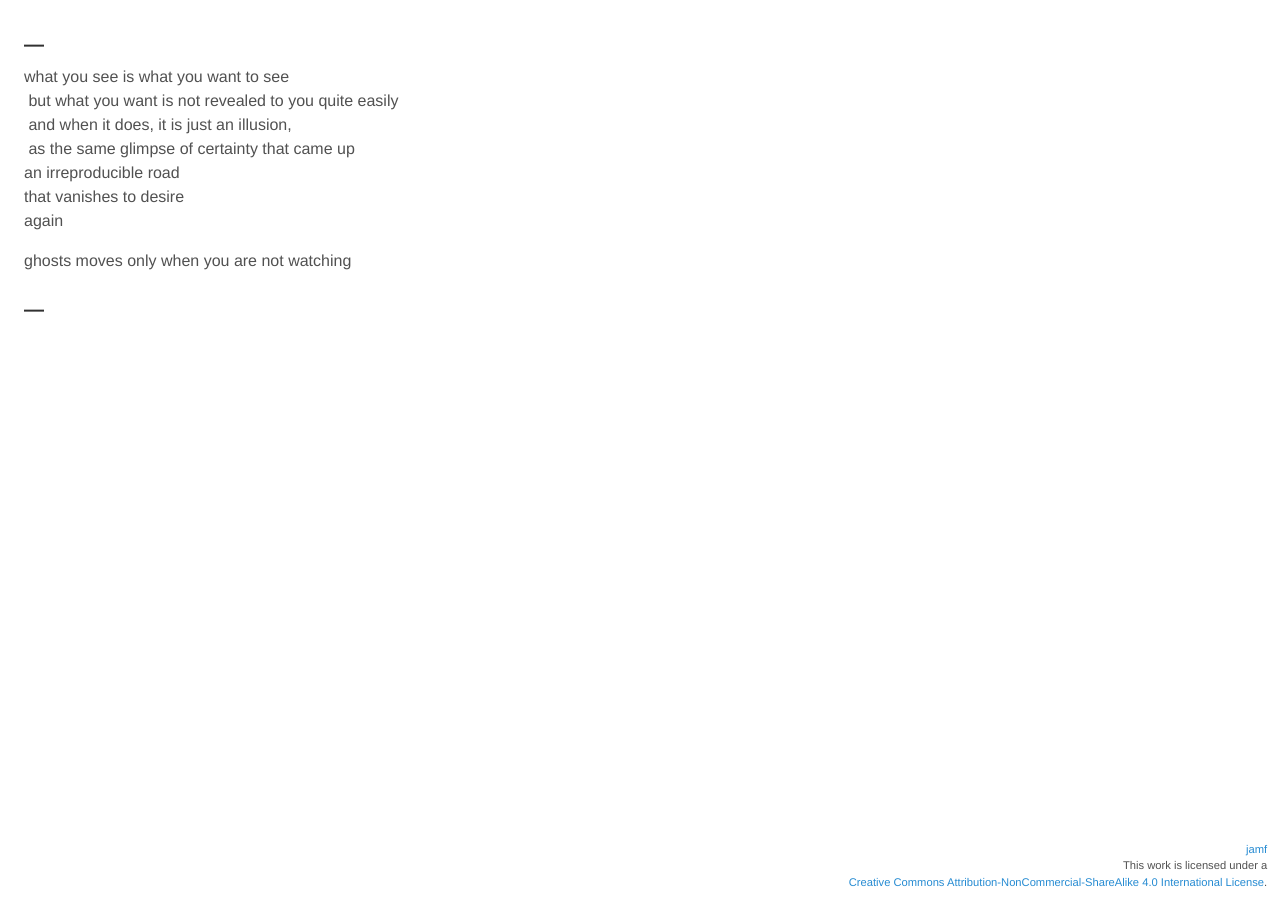
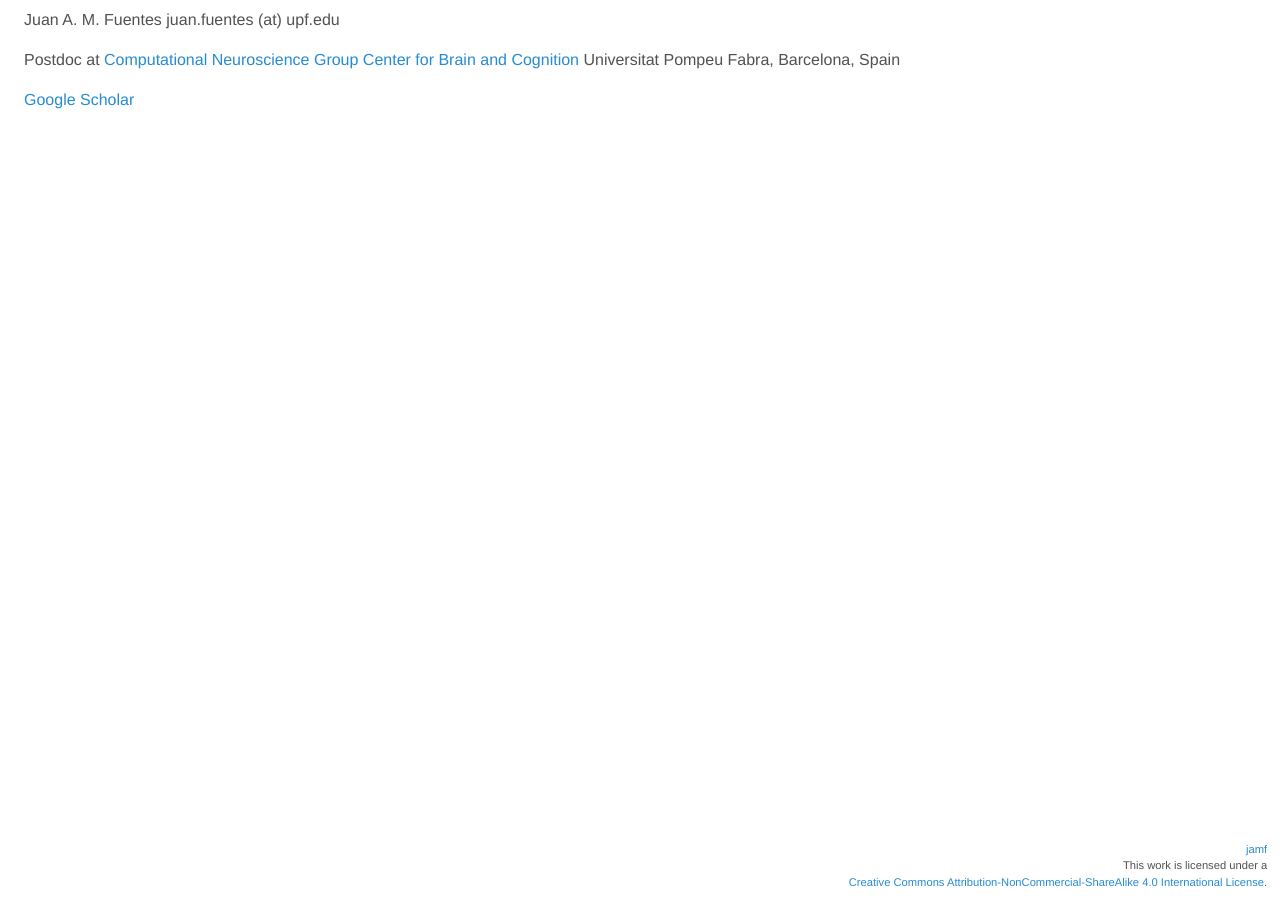
Before and after one commit to ja-mf/ja-mf.github.io, a Jekyll site: the page built from index.md, in a window 1280 px wide. Built offline with Jekyll 4.4.1, drawn with Linux system fonts in a browser that asks for light colours.

Commit message:
short update

```diff
--- a/index.md
+++ b/index.md
@@ -1,18 +1,16 @@
 ---
 layout: default
 
-title: j.
+title: jamf - personal website
 
 ---
-### &mdash;
-what you see is what you want to see
-&nbsp;but what you want is not revealed to you quite easily
-&nbsp;and when it does, it is just an illusion,
-&nbsp;as the same glimpse of certainty that came up
-an irreproducible road
-that vanishes to desire
-again
 
-ghosts moves only when you are not watching
+Juan A. M. Fuentes
+juan.fuentes (at) upf.edu
 
-### &mdash;
+Postdoc at [Computational Neuroscience Group](https://www.upf.edu/web/cns/)
+[Center for Brain and Cognition](https://www.upf.edu/web/cbc)
+Universitat Pompeu Fabra,
+Barcelona, Spain
+
+[Google Scholar](https://scholar.google.com/citations?user=F8u_DE4AAAAJ&hl=en)
```
Also changed, not shown: writings.md (added, +18 -0 lines).
